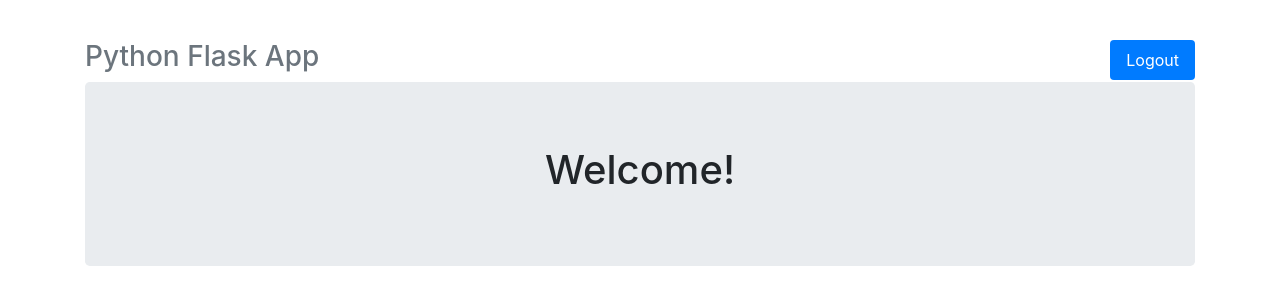
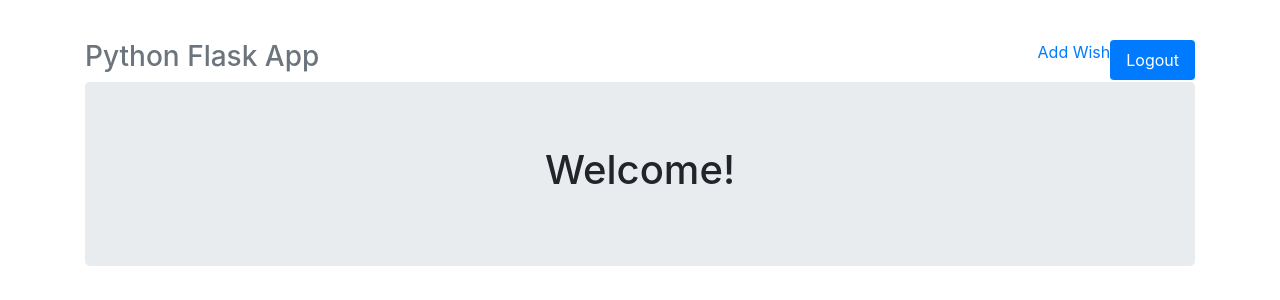
Before and after one commit to karuna24s/FlaskApp, a Flask app: template templates/userHome.html in a window 1280 px wide. Shown: the top 300 px of the page. Run offline with Flask 2, Linux system fonts and the light colour scheme; the template is opened without the code that fills it, so the values that code supplies are empty; some libraries are stand-ins or nearby versions.

Commit message:
Open userHome.html and add a new menu item to link to the Add Wish page.

```diff
--- a/templates/userHome.html
+++ b/templates/userHome.html
@@ -13,6 +13,7 @@
       <div class="header">
         <nav>
           <ul class="nav nav-pills float-right">
+            <li role="presentation"><a href="/showAddWish">Add Wish</a></li>
             <li role="presentation" class="nav-item"><a class="nav-link active" href="#">Logout</a></li>
           </ul>
         </nav>
```
